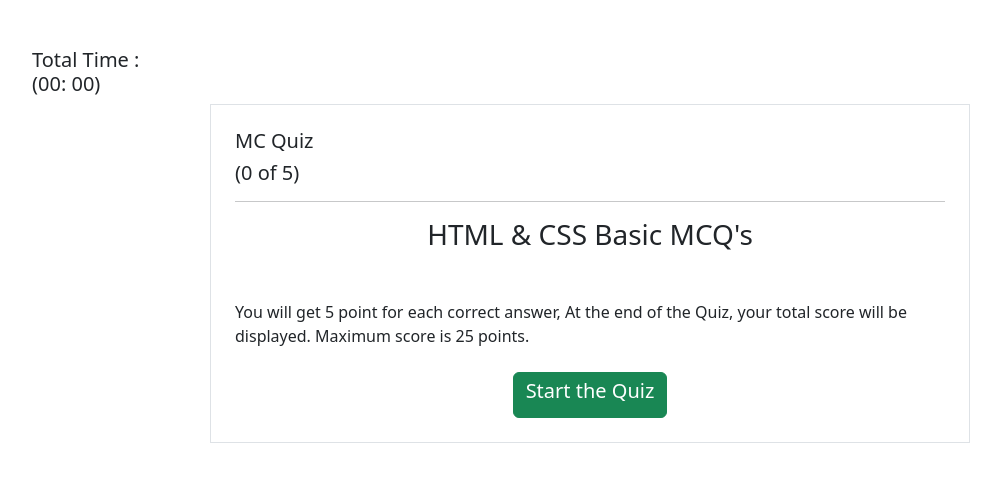
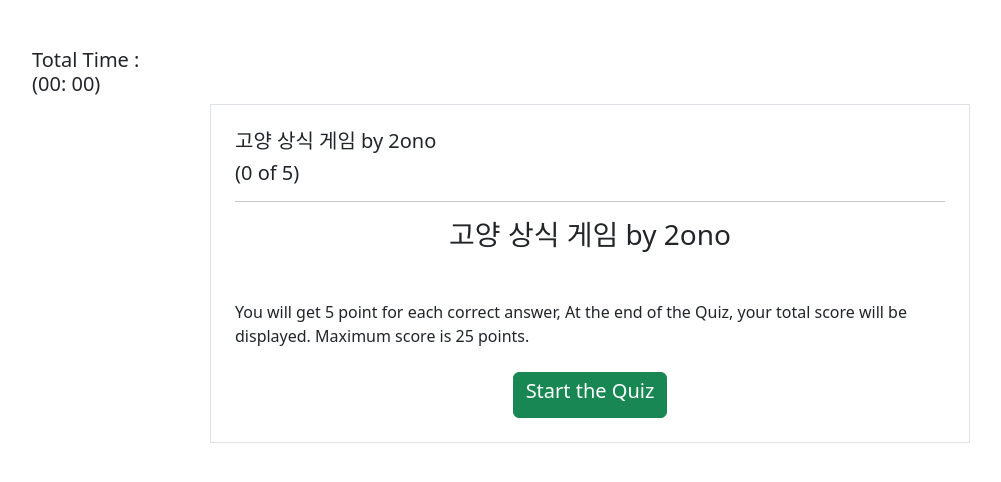
Before and after one commit to 2ono/Quiz-Game-Jquery, a plain HTML site: page index.html in a window 1280 px wide. Shown: the whole page, without its empty margins (50-1051 px from the left). Drawn offline with nearby package versions, Linux system fonts and the light colour scheme.

Commit message:
final commit

```diff
--- a/data.json
+++ b/data.json
@@ -1,44 +1,44 @@
 {
     "Questions": [
         {
-            "Quiz": "Q.1) @@@@@@@@@@@@@@@@?",
-            "option1": "1111111111111111",
-            "option2": "22222222222222",
-            "option3": "333333333333",
-            "option4": "444444444444",
-            "anwser": "444444444444"
+            "Quiz": "Q.1) 바흐가 작곡한 '꽃들의 춤'은 어떤 악기를 위한 곡인가요?",
+            "option1": "첼로",
+            "option2": "바이올린",
+            "option3": "트럼펫",
+            "option4": "오르간",
+            "anwser": "오르간"
         },
         {
-            "Quiz": "Q.2) @@@@@@@@@@@@@@@@?",
-            "option1": "1111111111111111",
-            "option2": "22222222222222",
-            "option3": "333333333333",
-            "option4": "444444444444",
-            "anwser": "444444444444"
+            "Quiz": "Q.2) 유럽에서 가장 높은 산은 무엇인가요?",
+            "option1": "엘브루스 산",
+            "option2": "몽블랑 산",
+            "option3": "에베레스트 산",
+            "option4": "킬리만자로 산",
+            "anwser": "몽블랑 산"
         },
         {
-            "Quiz": "Q.3) @@@@@@@@@@@@@@@@?",
-            "option1": "1111111111111111",
-            "option2": "22222222222222",
-            "option3": "333333333333",
-            "option4": "444444444444",
-            "anwser": "444444444444"
+            "Quiz": "Q.3) 인간의 뇌 중 어느 부분이 시각을 담당하나요?",
+            "option1": "뇌줄기",
+            "option2": "대뇌피질",
+            "option3": "뇌하수체",
+            "option4": "소뇌",
+            "anwser": "대뇌피질"
         },
         {
-            "Quiz": "Q.4) @@@@@@@@@@@@@@@@?",
-            "option1": "1111111111111111",
-            "option2": "22222222222222",
-            "option3": "333333333333",
-            "option4": "444444444444",
-            "anwser": "444444444444"
+            "Quiz": "Q.4) 2021년 현재 세계에서 가장 많은 인구를 가진 국가는 어디일까요?",
+            "option1": "미국",
+            "option2": "중국",
+            "option3": "인도",
+            "option4": "인도네시아",
+            "anwser": "중국"
         },
         {
-            "Quiz": "Q.4) @@@@@@@@@@@@@@@@?",
-            "option1": "1111111111111111",
-            "option2": "22222222222222",
-            "option3": "333333333333",
-            "option4": "444444444444",
-            "anwser": "444444444444"
+            "Quiz": "Q.4) 일론 머스크가 창업한 우주 탐사 기업 이름은 무엇인가요?",
+            "option1": "스페이스 엑스",
+            "option2": "블루 오리진",
+            "option3": "스페이스X",
+            "option4": "빅로켓",
+            "anwser": "스페이스X"
         }
     ]
 }
--- a/index.html
+++ b/index.html
@@ -1,5 +1,5 @@
 <!DOCTYPE html>
-<html lang="en">
+<html lang="kr">
 <head>
     <meta charset="UTF-8">
     <meta http-equiv="X-UA-Compatible" content="IE=edge">
@@ -19,7 +19,7 @@
         <div class="col-md-8 border p-4">
             <div class="card-body">
                 <h5 class="card-text float-left font-weight-bold">
-                    MC Quiz
+                    고양 상식 게임 by 2ono
                 </h5>
                 <h5>
                     (<span id="number">0</span> of 5)
@@ -27,7 +27,7 @@
                 <hr>
 
                 <div class="start_page">
-                    <h3 class="text-center mb-5">HTML & CSS Basic MCQ's</h3>
+                    <h3 class="text-center mb-5">고양 상식 게임 by 2ono</h3>
                     <p>You will get 5 point for each correct answer, At the end of the Quiz,
                         your total score will be displayed. Maximum score is 25 points.
                     </p>
```
